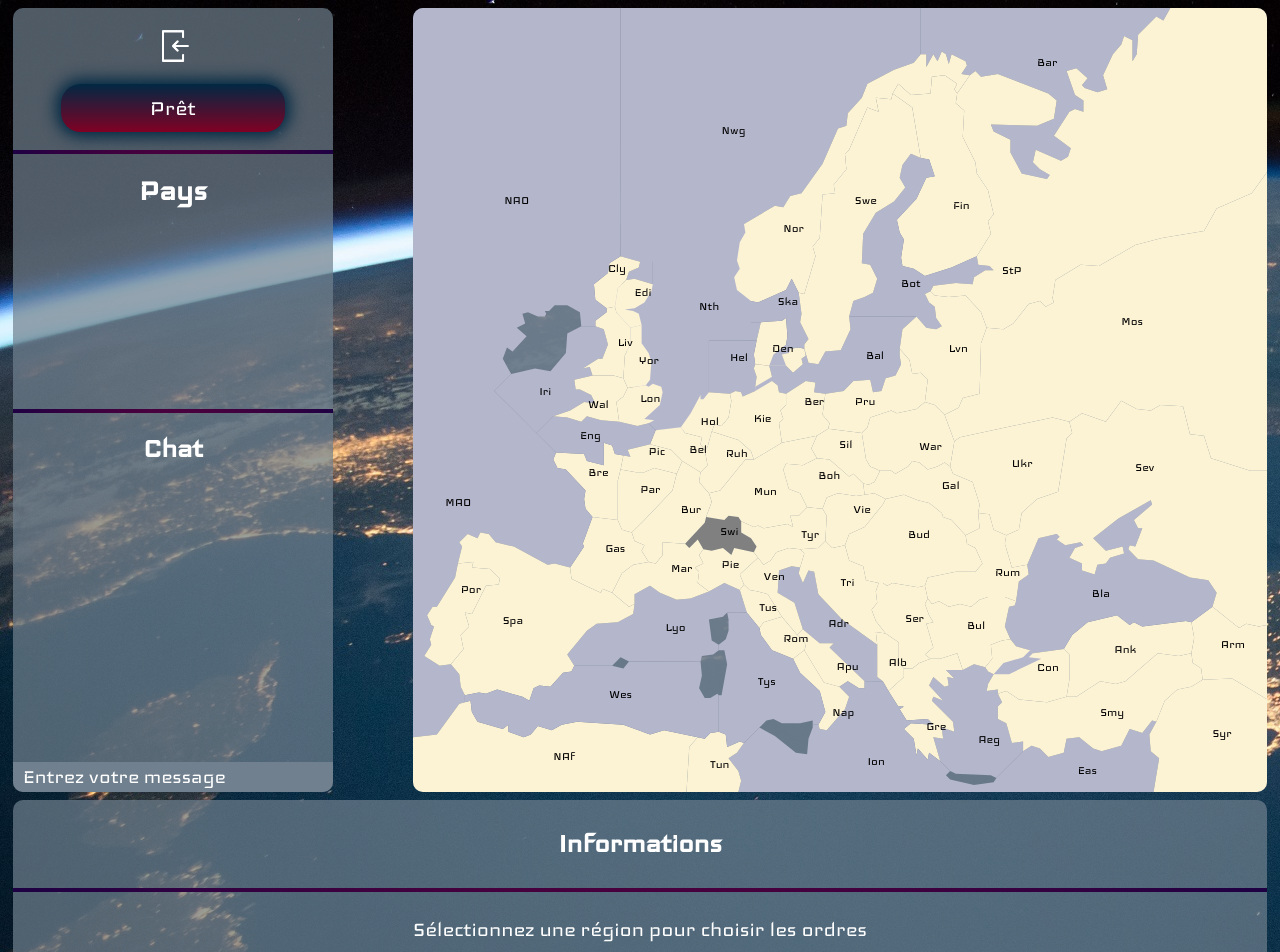
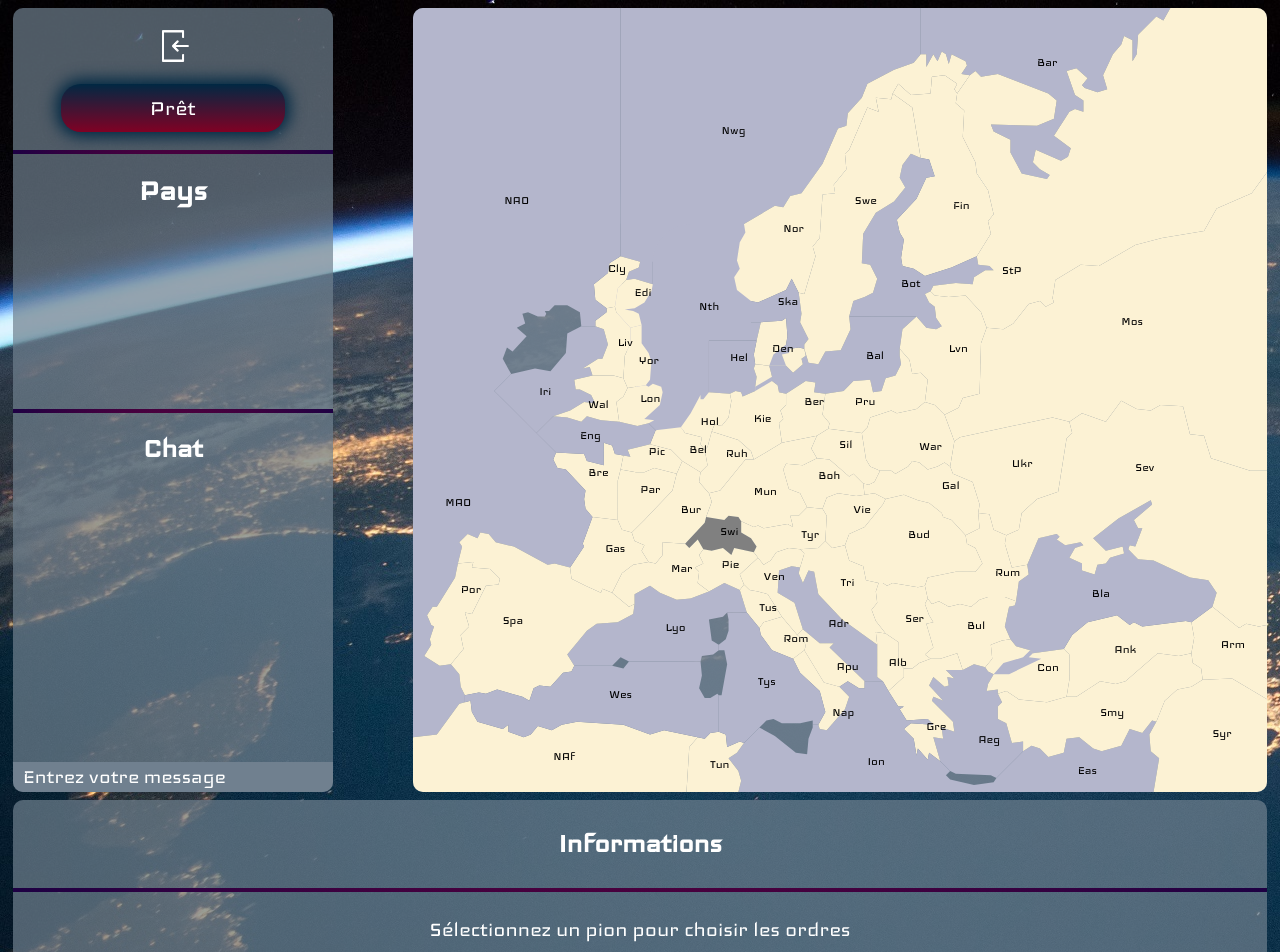
Before and after one commit to nderousseaux/diplomabourg, a Vue app in the folder frontend/: page /jeu/1 in a window 1280 px wide. Shown: the top 952 px of the page. Built offline with nearby package versions, Linux system fonts and the light colour scheme; no server answers.

Commit message:
Fix displayed messages

```diff
--- a/frontend/src/components/GameMap.vue
+++ b/frontend/src/components/GameMap.vue
@@ -102,7 +102,7 @@
       </div>
 
       <div id="infos">
-        <p>Sélectionnez une région pour choisir les ordres</p>
+        <p>Sélectionnez un pion pour choisir les ordres</p>
         <div>
           <button>Réinitialiser</button>
           <button class="bloqueBtn">Valider</button>
@@ -123,7 +123,7 @@
 		<h1>Partie inaccessible</h1>
 		<form method="dialog">
 			<div>
-        Cette partie est en cours.... mais vous pouvez en créer une !
+        Cette partie est en cours.... mais vous pouvez en créer une nouvelle !
 			</div>
 			<div>
 				<button>Accueil</button>
```
